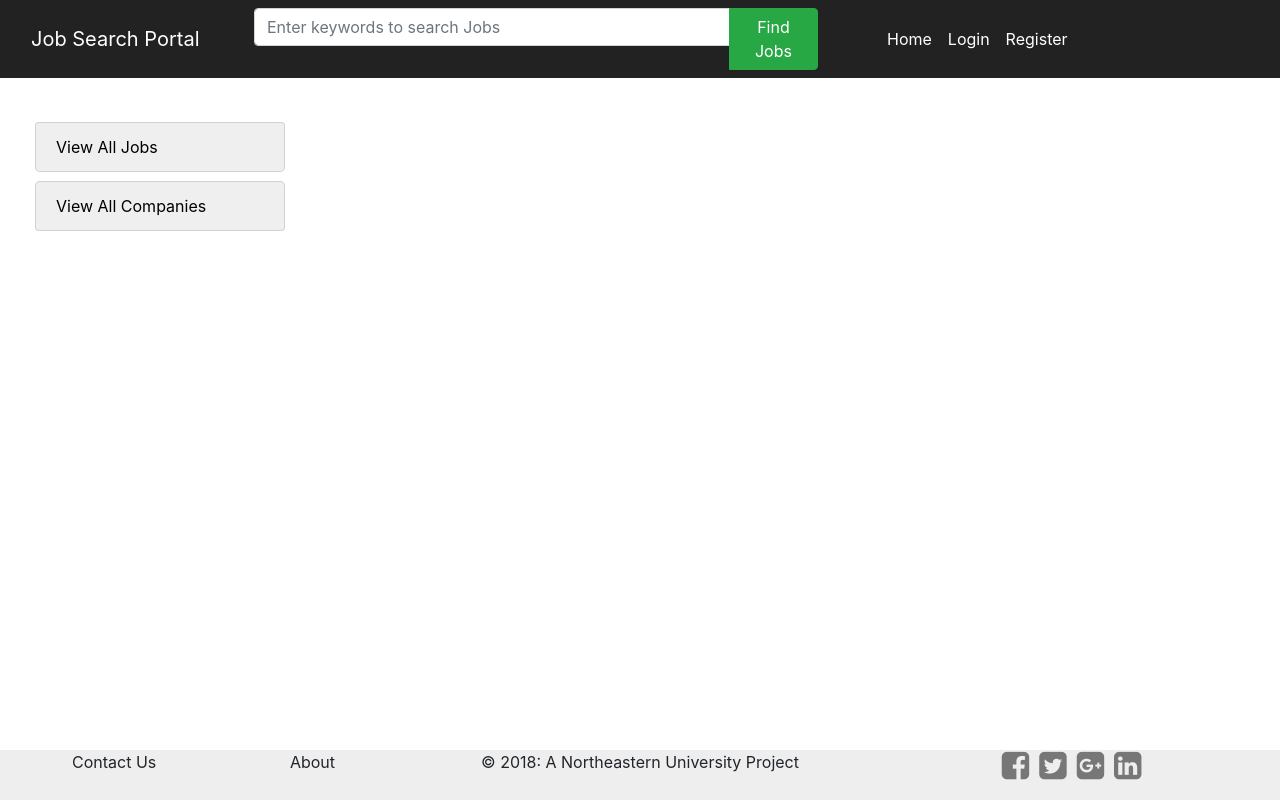
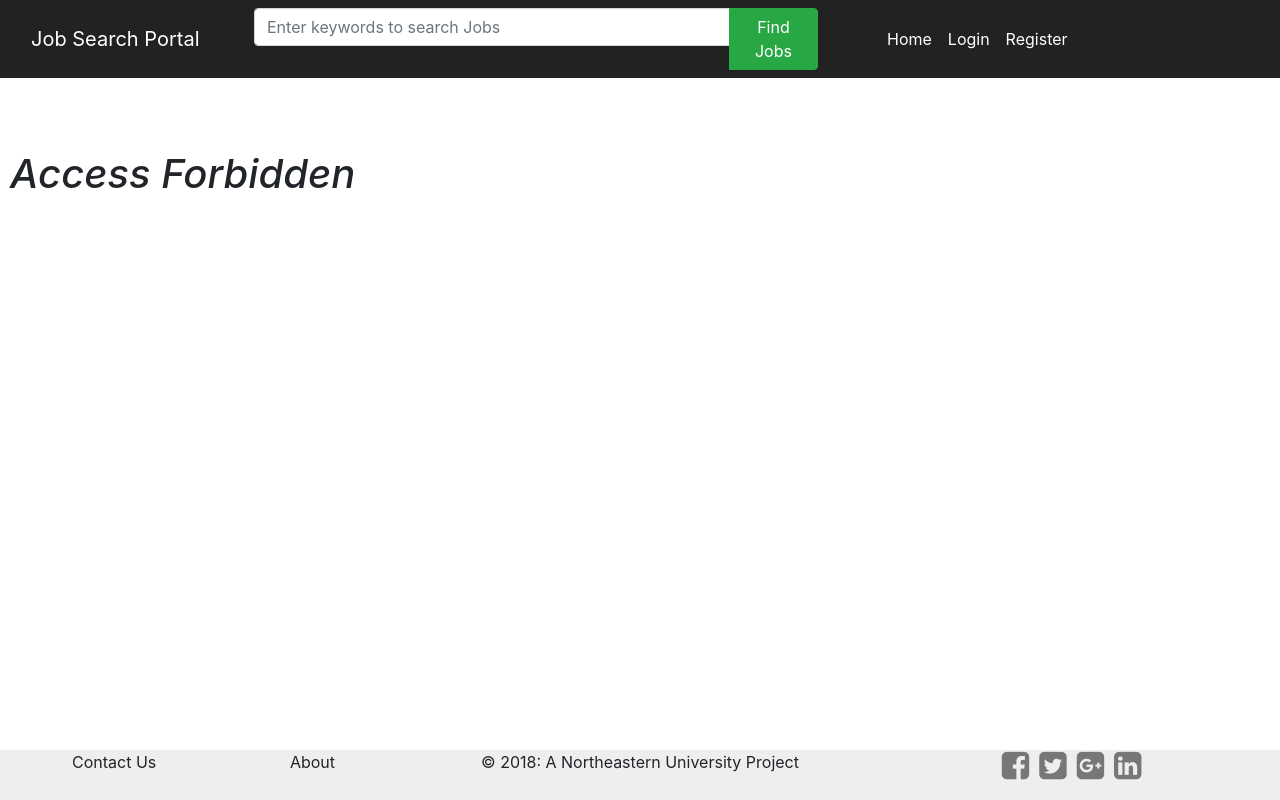
Before and after one commit to sachinh19/job-search-portal-react-redux-client, a React (Create React App) app: page /moderatorConsole in a window 1280 px wide. Built offline with nearby package versions, Linux system fonts and the light colour scheme.

Commit message:
Merge branch 'master' of https://github.com/sachinh19/webdev-cs5610-project-team-2070
# Conflicts:
#	src/components/Profile.js

Added Most Recently Joined Job Seekers and Jobs on the Home Page

Added Styling and changed displayed values for Job seekers

Added access forbidden to Moderator

```diff
--- a/src/components/ManageProfile.js
+++ b/src/components/ManageProfile.js
@@ -312,7 +312,7 @@ class ManageProfile extends Component {
                 </div>
             </div>
         )} else {
-            return(<div><h1>Access Forbidden</h1></div>)
+            return(<div><h1 className={"wbdv-access-forbidden"}><i>Access Forbidden</i></h1></div>)
         }
     }
 }
--- a/src/containers/AdminConsole.js
+++ b/src/containers/AdminConsole.js
@@ -41,7 +41,7 @@ class AdminConsole extends Component {
                 </div>
         )
     } else {
-            return(<div><h1 className={"wbdv-access-forbidden"}>Access Forbidden</h1></div>)
+            return(<div><h1 className={"wbdv-access-forbidden"}><i>Access Forbidden</i></h1></div>)
         }}
 }
 
--- a/src/containers/ModeratorConsole.js
+++ b/src/containers/ModeratorConsole.js
@@ -4,6 +4,7 @@ import {Route,Link} from 'react-router-dom'
 import '../styles/AdminConsole.css'
 import AdminConsoleJobComponent from '../components/AdminConsoleJobComponent'
 import AdminConsoleCompaniesComponent from '../components/AdminConsoleCompaniesComponent'
+import AdminConsoleUsersContainer from "../components/AdminConsoleUserComponent";
 
 
 class ModeratorConsole extends Component {
@@ -12,16 +13,19 @@ class ModeratorConsole extends Component {
     }
 
     render() {
+        if (localStorage.getItem("userRole") === "Moderator") {
             return (
                 <div className="row">
                     <div className="col-md-3">
                         <div className="container wbdv-options-container">
                             <ul className="list-group">
                                 <li className="list-group-item wbdv-options">
-                                <Link to={`/moderatorConsole/jobs`} className="wbdv-options-item">View All Jobs</Link>
+                                    <Link to={`/moderatorConsole/jobs`} className="wbdv-options-item">View All
+                                        Jobs</Link>
                                 </li>
                                 <li className="list-group-item wbdv-options">
-                                <Link to={`/moderatorConsole/companies`} className="wbdv-options-item">View All Companies</Link>
+                                    <Link to={`/moderatorConsole/companies`} className="wbdv-options-item">View All
+                                        Companies</Link>
                                 </li>
                             </ul>
                         </div>
@@ -34,6 +38,9 @@ class ModeratorConsole extends Component {
                     </div>
                 </div>
             )
+        } else {
+            return (<div><h1 className={"wbdv-access-forbidden"}><i>Access Forbidden</i></h1></div>)
+        }
     }
 }
 
```
Lines whose indentation alone changed are shown as unchanged.
